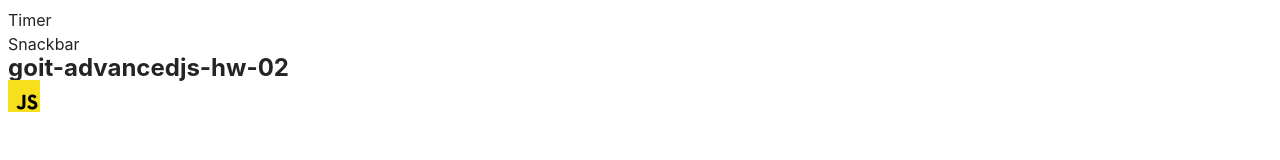
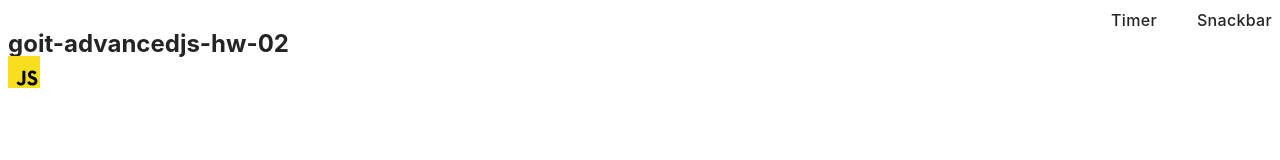
Before and after one commit to KomrakovaAnna/goit-advancedjs-hw-02, a website built with Vite: page src/index.html in a window 1280 px wide. Built offline with nearby package versions, Linux system fonts and the light colour scheme.

Commit message:
adding initial css nav

```diff
--- a/src/css/styles.css
+++ b/src/css/styles.css
@@ -21,4 +21,28 @@
   -webkit-font-smoothing: antialiased;
   -moz-osx-font-smoothing: grayscale;
   -webkit-text-size-adjust: 100%;
+
+  .nav-list {
+    display: flex;
+    align-items: center;
+    justify-content: flex-end;
+    gap: 40px;
+  }
+
+  .nav-link {
+    font-weight: 500;
+    letter-spacing: 0.02em;
+    line-height: 1.5;
+  }
+
+  .nav-link:hover,
+  .nav-link:focus {
+    color: #747bff;
+  }
+
+  ul {
+    list-style-type: none;
+    padding: 0;
+    margin: 0;
+  }
 }
```
